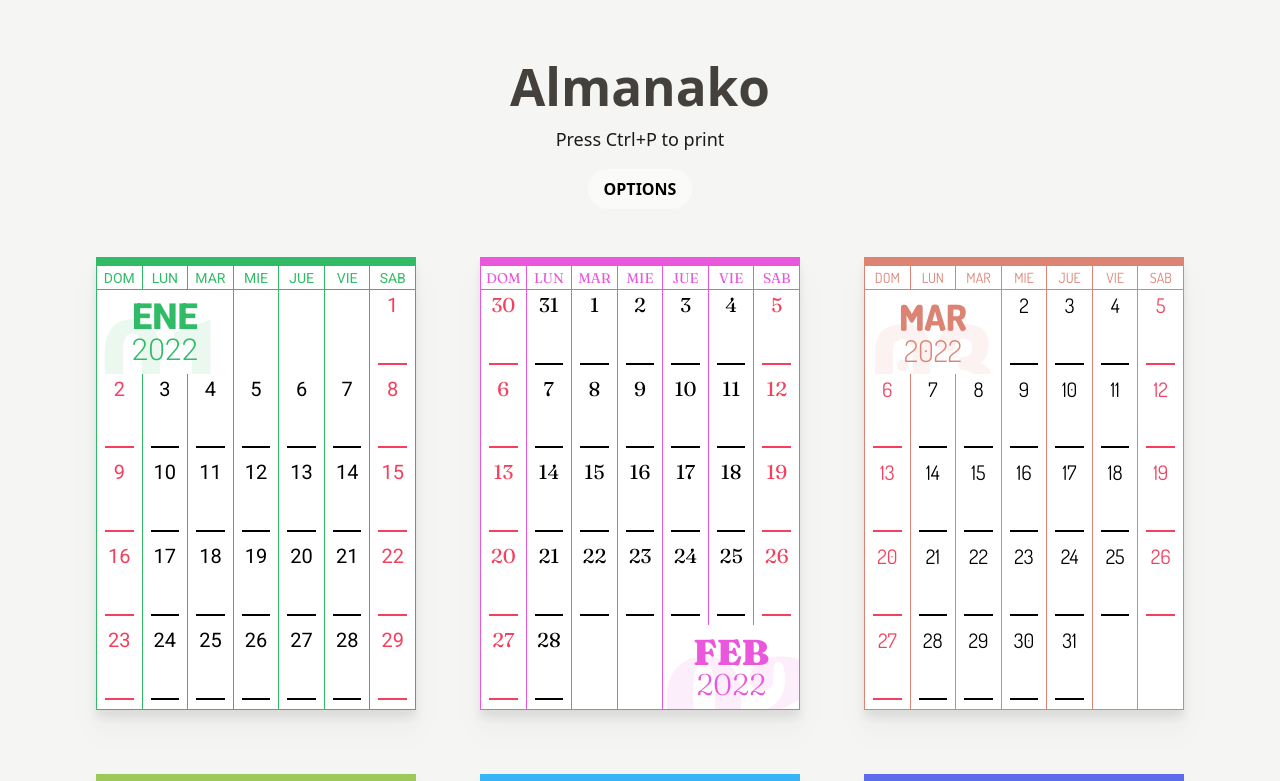
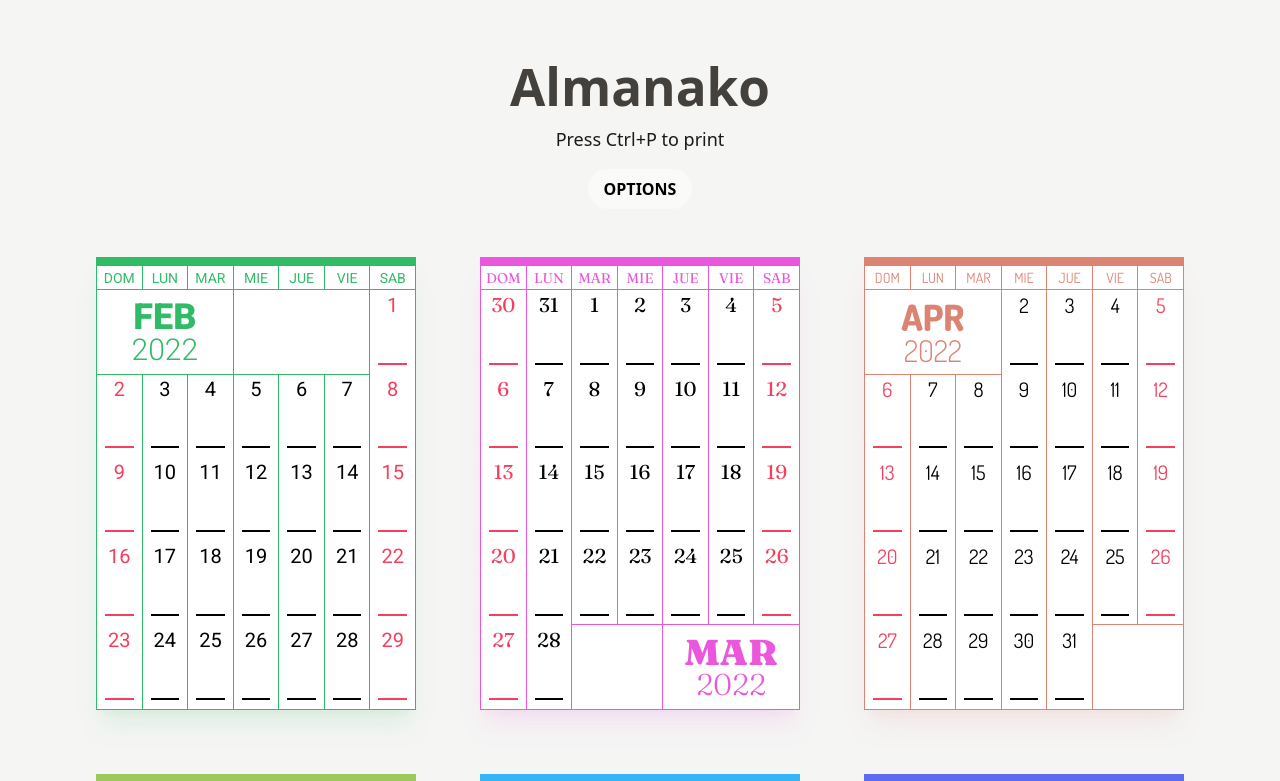
Before and after one commit to AIDEA775/Almanako, a Svelte app: page / in a window 1280 px wide. Shown: the top 781 px of the page. Built offline with nearby package versions, Linux system fonts and the light colour scheme; a web font is replaced by a local one.

Commit message:
2023 improvements

```diff
--- a/src/App.svelte
+++ b/src/App.svelte
@@ -41,7 +41,7 @@
 		{/each}
 	</div>
 
-	<footer class="p-4 bg-stone-50">
+	<footer class="p-4 bg-stone-50 print:hidden">
 		Made with 👑🦠 from Argentina,
 		<a
 			class="underline decoration-rose-500 text-rose-500"
--- a/src/Month.svelte
+++ b/src/Month.svelte
@@ -6,10 +6,11 @@
     export let month = 0;
     export let year = 2022;
 
+    console.log(`Process: ${year} ${month}`);
+
     let dayNames = ["dom", "lun", "mar", "mie", "jue", "vie", "sab"];
 
     let dayNumbers = getMatrix(year, month);
-    console.log(dayNumbers);
 
     let lastRow = emptyDaysInWeek(dayNumbers[4]);
     if (lastRow >= 3) {
@@ -24,6 +25,10 @@
         dayNumbers[0][2] = null;
     }
 
+    setEmptyDays(dayNumbers, 0);
+    setEmptyDays(dayNumbers, 4);
+    console.log(dayNumbers);
+
     function getMatrix(year, month) {
         let currentDate = new Date(year, month);
         let firstDay = currentDate.getDay();
@@ -35,7 +40,8 @@
 
         let array = Array(5)
             .fill(0)
-            .map((_, i) => Array(7).fill(0));
+            .map((_) => Array(7).fill(0));
+
         for (let i = 0; i < 5; i++) {
             for (let j = 0; j < 7; j++) {
                 let d = i * 7 + j;
@@ -64,6 +70,24 @@
     function emptyDaysInWeek(week) {
         return week.reduce((acc, b) => acc + (b === 0 ? 1 : 0), 0);
     }
+
+    function indexEmptyDaysInWeek(week) {
+        return week.reduce(
+            (acc, w, i) => (w === 0 ? (acc.push(i), acc) : acc),
+            []
+        );
+    }
+
+    function setEmptyDays(dayNumbers, week) {
+        let emptyDays = indexEmptyDaysInWeek(dayNumbers[week]);
+        if (emptyDays.length >= 2) {
+            for (const i of emptyDays) {
+                dayNumbers[week][i] = null;
+            }
+            let first = emptyDays[0];
+            dayNumbers[week][first] = emptyDays.length;
+        }
+    }
 </script>
 
 <div
@@ -73,7 +97,7 @@
     border border-primary
     justify-items-stretch
     gap-x-px h-full
-    drop-shadow-xl print:drop-shadow-none
+    shadow-xl shadow-[color:rgb(var(--color-primary)/0.1)] print:shadow-none
     font-primary bg-primary"
 >
     {#each dayNames as day}
@@ -84,8 +108,14 @@
         {#each weeks as date}
             {#if typeof date === "string"}
                 <YearMonth {year} {month} />
-            {:else if date === 0}
-                <div class="bg-white" />
+            {:else if typeof date === "number"}
+                {#if date > 0}
+                    <div
+                        class="bg-white outline outline-1 z-10 text-primary col-span-{date}"
+                    />
+                {:else}
+                    <div class="bg-white" />
+                {/if}
             {:else if date !== null}
                 <DayOfMonth {date} />
             {/if}
--- a/src/YearMonth.svelte
+++ b/src/YearMonth.svelte
@@ -2,38 +2,19 @@
     export let month = 1;
     export let year = 2022;
 
-    let monthNames = [
-        "ENE",
-        "FEB",
-        "MAR",
-        "ABR",
-        "MAY",
-        "JUN",
-        "JUL",
-        "AGO",
-        "SEP",
-        "OCT",
-        "NOV",
-        "DIC",
-    ];
+    let date = new Date(Date.UTC(year, month + 1));
+
+    let monthName = date.toLocaleDateString("default", {
+        month: "short",
+    });
 </script>
 
 <div
     class="relative leading-none
     overflow-hidden col-span-3
+    outline outline-1
     text-primary bg-white"
 >
-    <div
-        class="absolute
-        inset-x-0 top-4 z-0
-        text-[7rem] print:text-[24vh]
-        text-primary/10 font-black"
-    >
-        {(month + 1).toLocaleString("es", {
-            minimumIntegerDigits: 2,
-            useGrouping: false,
-        })}
-    </div>
     <div
         class="absolute grid content-center
         inset-0 z-10"
@@ -42,7 +23,7 @@
             class="uppercase font-bold leading-none
             text-4xl print:text-[6vh]"
         >
-            {monthNames[month]}
+            {monthName.replaceAll(".", "")}
         </div>
         <div
             class="font-light leading-none
--- a/tailwind.config.js
+++ b/tailwind.config.js
@@ -11,6 +11,14 @@ function withOpacityValue(variable) {
 
 module.exports = {
   content: ['./public/index.html', './src/**/*.svelte'],
+  safelist: [
+    'col-span-1',
+    'col-span-2',
+    'col-span-3',
+    'col-span-4',
+    'col-span-5',
+    'col-span-6',
+  ],
   theme: {
     extend: {},
     colors: {
```
